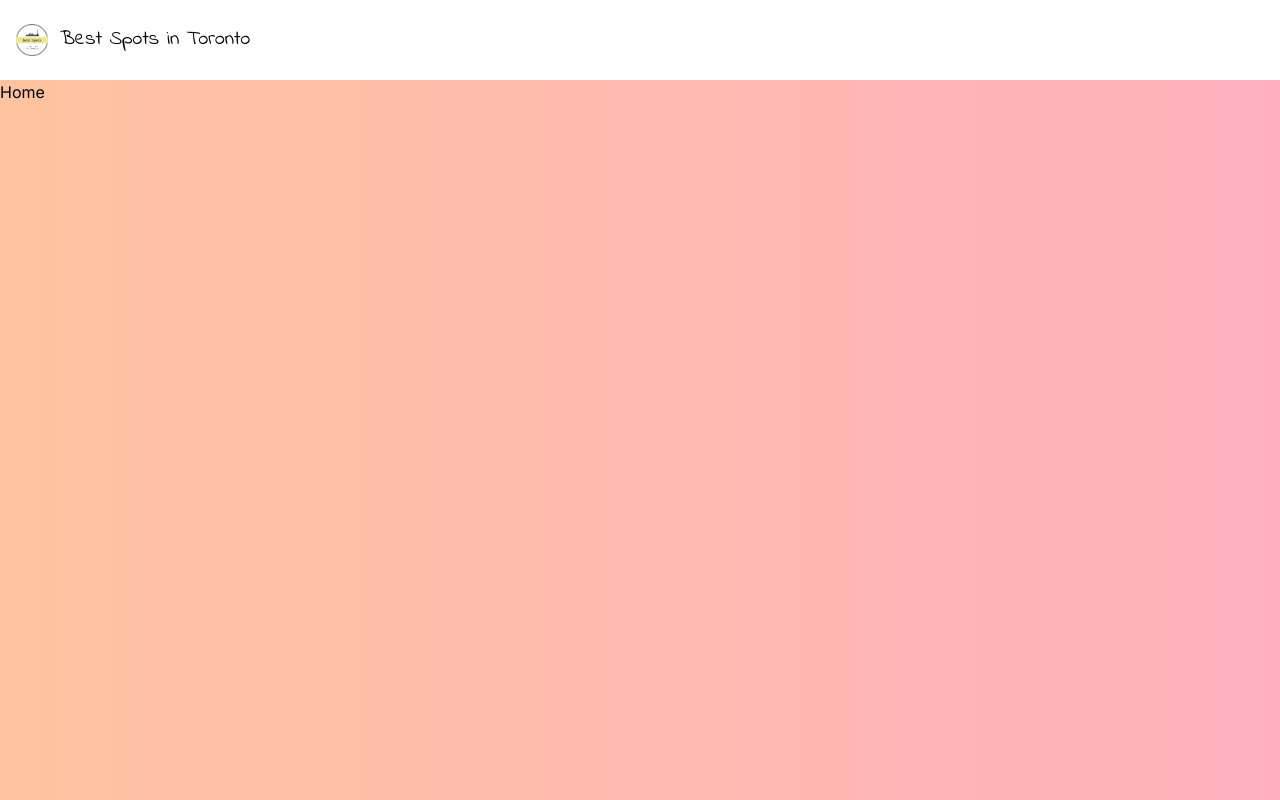
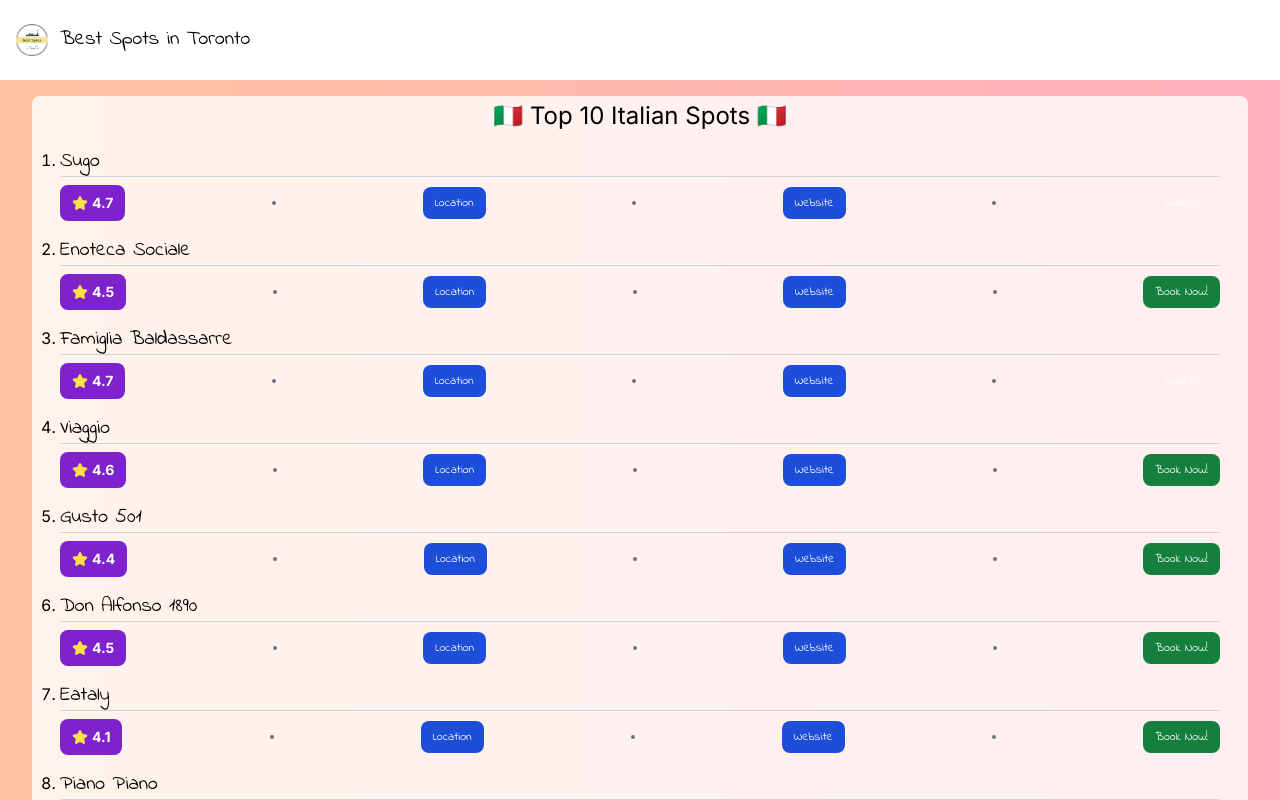
Before and after one commit to erkutcak/bsit-website, a Next.js app: page / in a window 1280 px wide. Shown: the top 800 px of the page. Built offline with nearby package versions, Linux system fonts and the light colour scheme; no server answers.

Commit message:
styling & first chart

```diff
--- a/app/page.js
+++ b/app/page.js
@@ -1,9 +1,11 @@
 'use client'
+
+import TopItalians from "@/components/TopItalians"
 
 export default function Home() {
   return (
     <div>
-      Home
+      <TopItalians />
     </div>
   )
 }
--- /dev/null
+++ b/components/TopItalians.js
@@ -0,0 +1,43 @@
+import { italians } from '@/constants'
+import React from 'react'
+
+const TopItalians = () => {
+
+    const displaySpots = italians.map((restaurant) => (
+        <li className='my-4 flex-column' key={restaurant.id}>
+            <h2 className="flex-shrink border-b border-gray-300 font-indieflower text-xl">{restaurant.name}</h2>
+            <div className='flex items-center justify-between mt-2'>
+                <div className="flex items-center px-3 py-2 text-xs font-medium text-center text-white bg-purple-700 rounded-lg hover:bg-purple-800 focus:ring-4 focus:outline-none focus:ring-purple-300 dark:bg-purple-600 dark:hover:bg-purple-700 dark:focus:ring-purple-800">
+                    <svg className="w-4 h-4 text-yellow-300 mr-1" aria-hidden="true" xmlns="http://www.w3.org/2000/svg" fill="currentColor" viewBox="0 0 22 20">
+                        <path d="M20.924 7.625a1.523 1.523 0 0 0-1.238-1.044l-5.051-.734-2.259-4.577a1.534 1.534 0 0 0-2.752 0L7.365 5.847l-5.051.734A1.535 1.535 0 0 0 1.463 9.2l3.656 3.563-.863 5.031a1.532 1.532 0 0 0 2.226 1.616L11 17.033l4.518 2.375a1.534 1.534 0 0 0 2.226-1.617l-.863-5.03L20.537 9.2a1.523 1.523 0 0 0 .387-1.575Z"/>
+                    </svg>
+                    <p className="text-sm font-bold text-white">{restaurant.rating}</p>
+                </div>
+                <span className="w-1 h-1 mx-1.5 bg-gray-500 rounded-full dark:bg-gray-400"></span>
+                <button className='font-indieflower px-3 py-2 text-xs font-medium text-center text-white bg-blue-700 rounded-lg hover:bg-blue-800 focus:ring-4 focus:outline-none focus:ring-blue-300 dark:bg-blue-600 dark:hover:bg-blue-700 dark:focus:ring-blue-800'>
+                    <a href={restaurant.location}>Location</a>
+                </button>
+                <span className="w-1 h-1 mx-1.5 bg-gray-500 rounded-full dark:bg-gray-400"></span>
+                <button className='font-indieflower px-3 py-2 text-xs font-medium text-center text-white bg-blue-700 rounded-lg hover:bg-blue-800 focus:ring-4 focus:outline-none focus:ring-blue-300 dark:bg-blue-600 dark:hover:bg-blue-700 dark:focus:ring-blue-800'>
+                    <a href={restaurant.website}>Website</a>
+                </button>
+                <span className="w-1 h-1 mx-1.5 bg-gray-500 rounded-full dark:bg-gray-400"></span>
+                {restaurant.reservation ?
+                <button className='font-indieflower w-[77px] px-1 py-2 text-xs font-medium text-center text-white bg-green-700 rounded-lg hover:bg-green-800 focus:ring-4 focus:outline-none focus:ring-green-300 dark:bg-green-600 dark:hover:bg-green-700 dark:focus:ring-green-800'>
+                    <a href={restaurant.booking}>Book Now!</a>
+                </button>
+                    :
+                    <p className=' w-[77px] font-indieflower px-3 py-2 text-xs font-medium text-center text-white bg-gray rounded-lg hover:bg-gray-800 focus:ring-4 focus:outline-none focus:ring-blue-300 dark:bg-gray-500 dark:hover:bg-gray-700 dark:focus:ring-blue-800'>Walk-in</p>}
+            </div>
+        </li>
+    ))
+
+    return (
+        <ul className='bg-white/[.8] mx-8 my-4 px-7 py-[4px] rounded-lg list-decimal'>
+            <h2 className='text-2xl mb-4 text-center'>🇮🇹 Top 10 Italian Spots 🇮🇹</h2>
+            {displaySpots}
+        </ul>
+    )
+}
+
+export default TopItalians;
--- /dev/null
+++ b/constants/index.js
@@ -0,0 +1,94 @@
+const italians = [
+    {
+        id: 1,
+        name: 'Sugo',
+        rating: '4.7',
+        location: 'https://goo.gl/maps/miCqgVCPDKRvsgpr7',
+        reservation: false,
+        booking: '',
+        website: 'http://sugotoronto.com'
+    },
+    {
+        id: 2,
+        name: 'Enoteca Sociale',
+        rating: '4.5',
+        location: 'https://goo.gl/maps/pspzBWrinEvbxqqZ9',
+        reservation: true,
+        booking: 'https://www.opentable.ca/enoteca-sociale?ref=16423',
+        website: 'https://sociale.ca'
+    },
+    {
+        id: 3,
+        name: 'Famiglia Baldassarre',
+        rating: '4.7',
+        location: 'https://goo.gl/maps/fm46oPQiWvkSNZvA9',
+        reservation: false,
+        booking: '',
+        website: 'http://famigliabaldassarre.com'
+    },
+    {
+        id: 4,
+        name: 'Viaggio',
+        rating: '4.6',
+        location: 'https://goo.gl/maps/fB3LtPH4EM2vsFJB7',
+        reservation: true,
+        booking: 'https://www.opentable.ca/r/viaggio-toronto?ref=16423',
+        website: 'http://viaggiorestaurant.ca/'
+    },
+    {
+        id: 5,
+        name: 'Gusto 501',
+        rating: '4.4',
+        location: 'https://goo.gl/maps/ePgCnet3L79oiP3EA',
+        reservation: true,
+        booking: 'https://www.opentable.ca/r/gusto-501-toronto?ref=16423',
+        website: 'https://gusto501.com/'
+    },
+    {
+        id: 6,
+        name: 'Don Alfonso 1890',
+        rating: '4.5',
+        location: 'https://goo.gl/maps/ZSb5Nrwm5YVxywme9',
+        reservation: true,
+        booking: 'https://www.opentable.ca/r/don-alfonso-1890-toronto?ref=16423',
+        website: 'https://www.donalfonsotoronto.com/'
+    },
+    {
+        id: 7,
+        name: 'Eataly',
+        rating: '4.1',
+        location: 'https://goo.gl/maps/ss6g7R9RQkPBWvMGA',
+        reservation: true,
+        booking: 'https://www.opentable.ca/r/la-pizza-and-la-pasta-eataly-toronto?ref=16423',
+        website: 'https://eataly.ca'
+    },
+    {
+        id: 8,
+        name: 'Piano Piano',
+        rating: '4.4',
+        location: 'https://goo.gl/maps/bzgS2PfZ1HP4LDBL7',
+        reservation: true,
+        booking: 'https://www.pianopianotherestaurant.com/reservations/',
+        website: 'https://www.pianopianotherestaurant.com/'
+    },
+    {
+        id: 9,
+        name: 'Pizzeria Libretto',
+        rating: '4.5',
+        location: 'https://goo.gl/maps/V1KhkdAKSWXf3thU6',
+        reservation: false,
+        booking: '',
+        website: 'https://www.pizzerialibretto.com/'
+    },
+    {
+        id: 10,
+        name: 'The Old Spaghetti Factory',
+        rating: '4.3',
+        location: 'https://goo.gl/maps/uir6UuVNk28U1pYr6',
+        reservation: true,
+        booking: 'https://www.tbdine.com/book/restaurant/the-old-spaghetti-factory?idApp=2016&language=en',
+        website: 'https://oldspaghettifactory.ca/'
+    }
+]
+
+export { italians };
```
